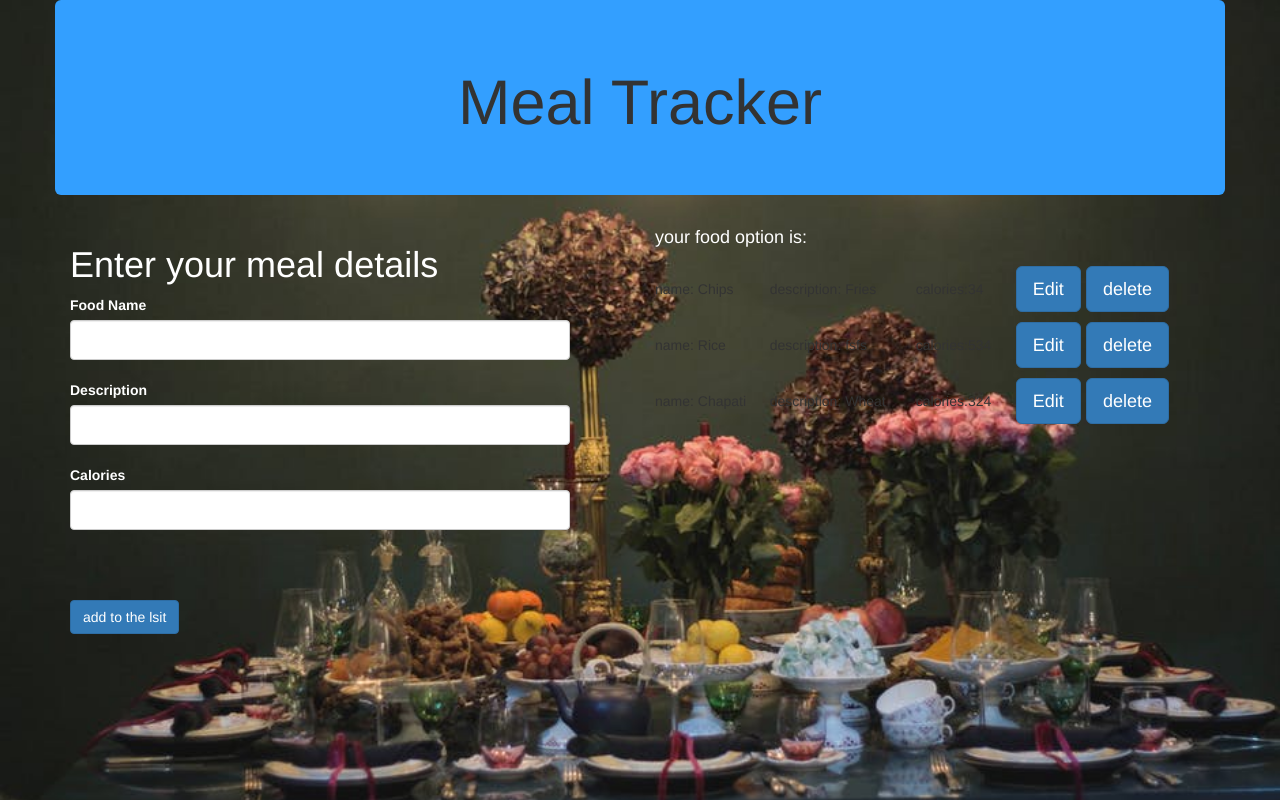
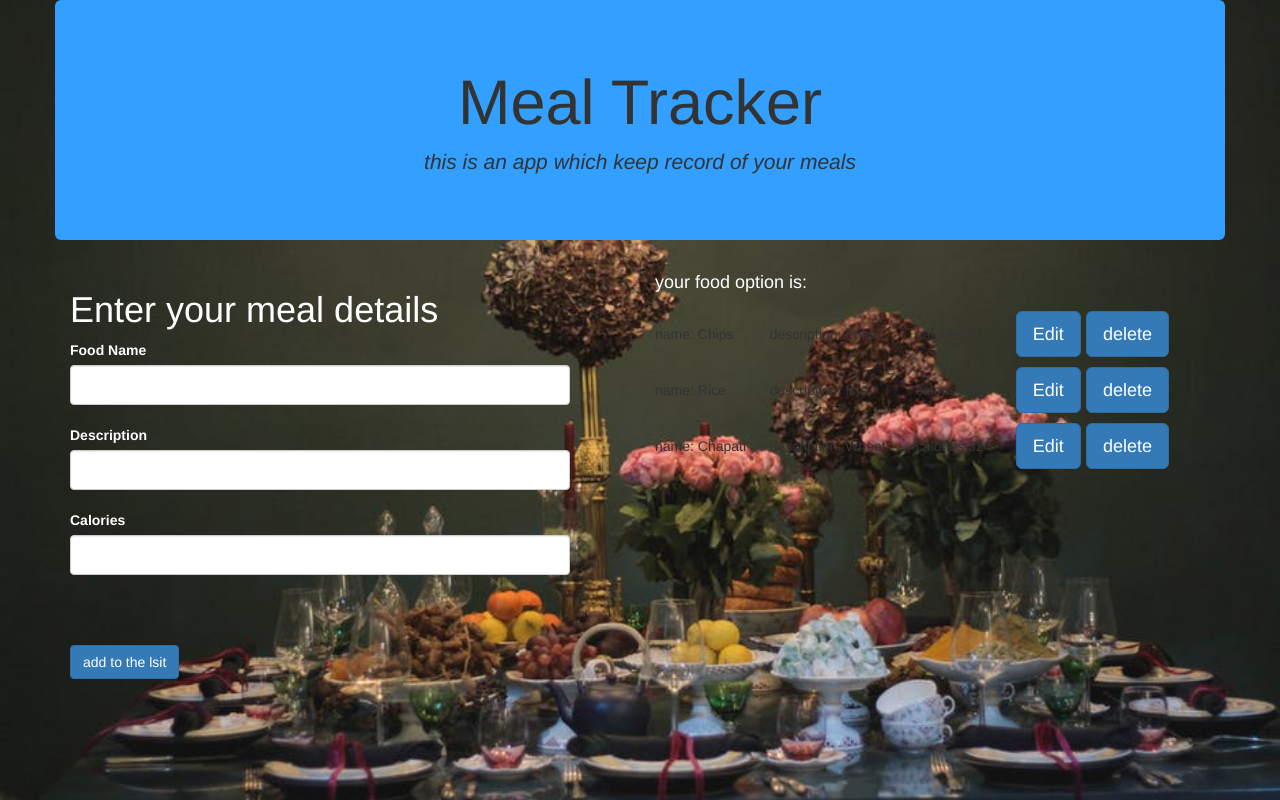
Before and after one commit to abdilatifbashir/mealTracker, an Angular app: page / in a window 1280 px wide. Built offline with nearby package versions, Linux system fonts and the light colour scheme.

Commit message:
add subheading and talisize

```diff
--- a/src/app/app.component.html
+++ b/src/app/app.component.html
@@ -5,6 +5,7 @@
   <div class="row">
     <div class="jumbotron" style="background-color:#339FFF;text-align:center;">
     <h1>Meal Tracker</h1>
+    <p style="font-style:italic;">this is an app which keep record of your meals</p>
   </div>
 
   </div>
```
